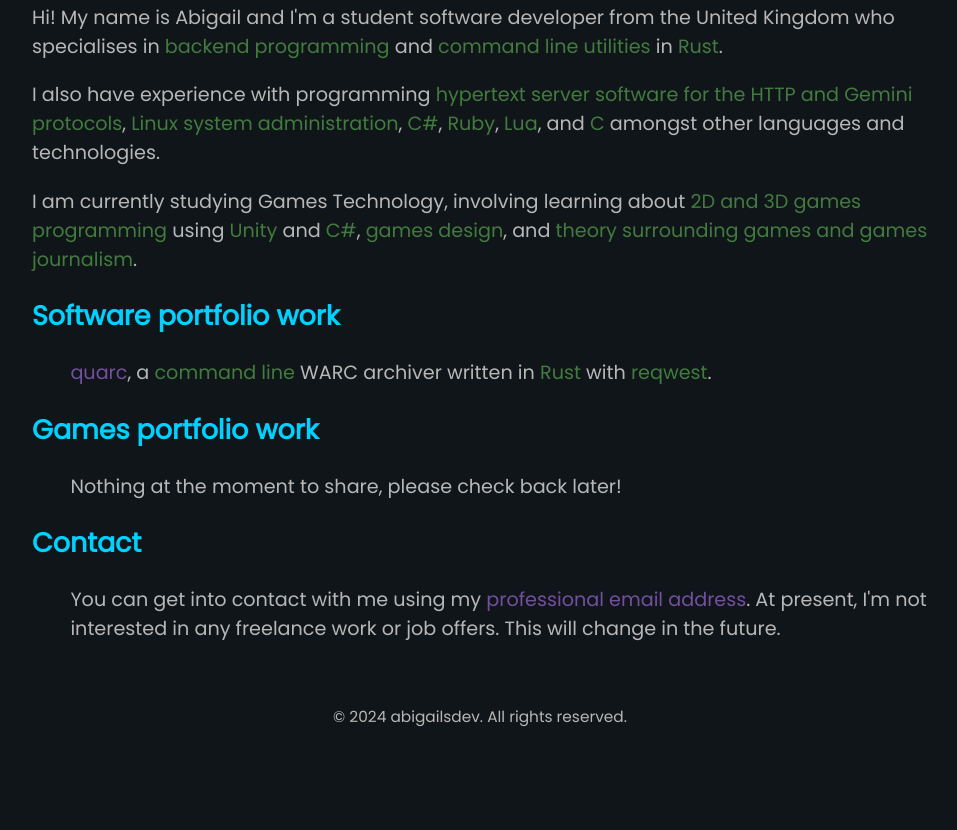
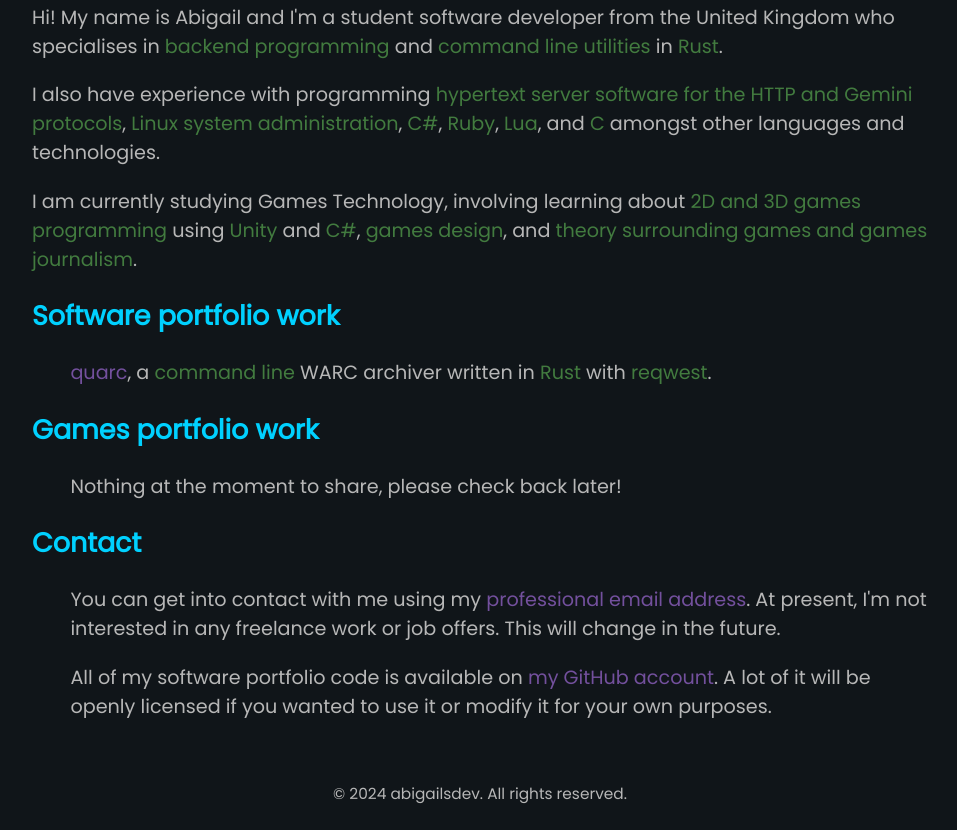
Before and after one commit to abigailsdev/abigailsdev.github.io, a plain HTML site: page index.html in a window 1280 px wide. Shown: the part 248-1078 px from the top of the page, without its empty margins (160-1117 px from the left). Before the commit the page ends 1001 px from the top, so only its background shows below. Drawn offline with Linux system fonts and the light colour scheme.

Commit message:
add github link to the contact section

```diff
--- a/index.html
+++ b/index.html
@@ -27,6 +27,8 @@
 		<h2>Contact</h2>
 		<p class="indent">You can get into contact with me using my <a href="mailto:abigailsdev@proton.me">professional email address</a>. At present, I'm not interested in any freelance work or job offers. This will change in the future.</p>
 
+		<p class="indent">All of my software portfolio code is available on <a href="https://github.com/abigailsdev">my GitHub account</a>. A lot of it will be openly licensed if you wanted to use it or modify it for your own purposes.</p>
+
 		<p class="footer">© 2024 abigailsdev. All rights reserved.</p>
 	</body>
 </html>
```
